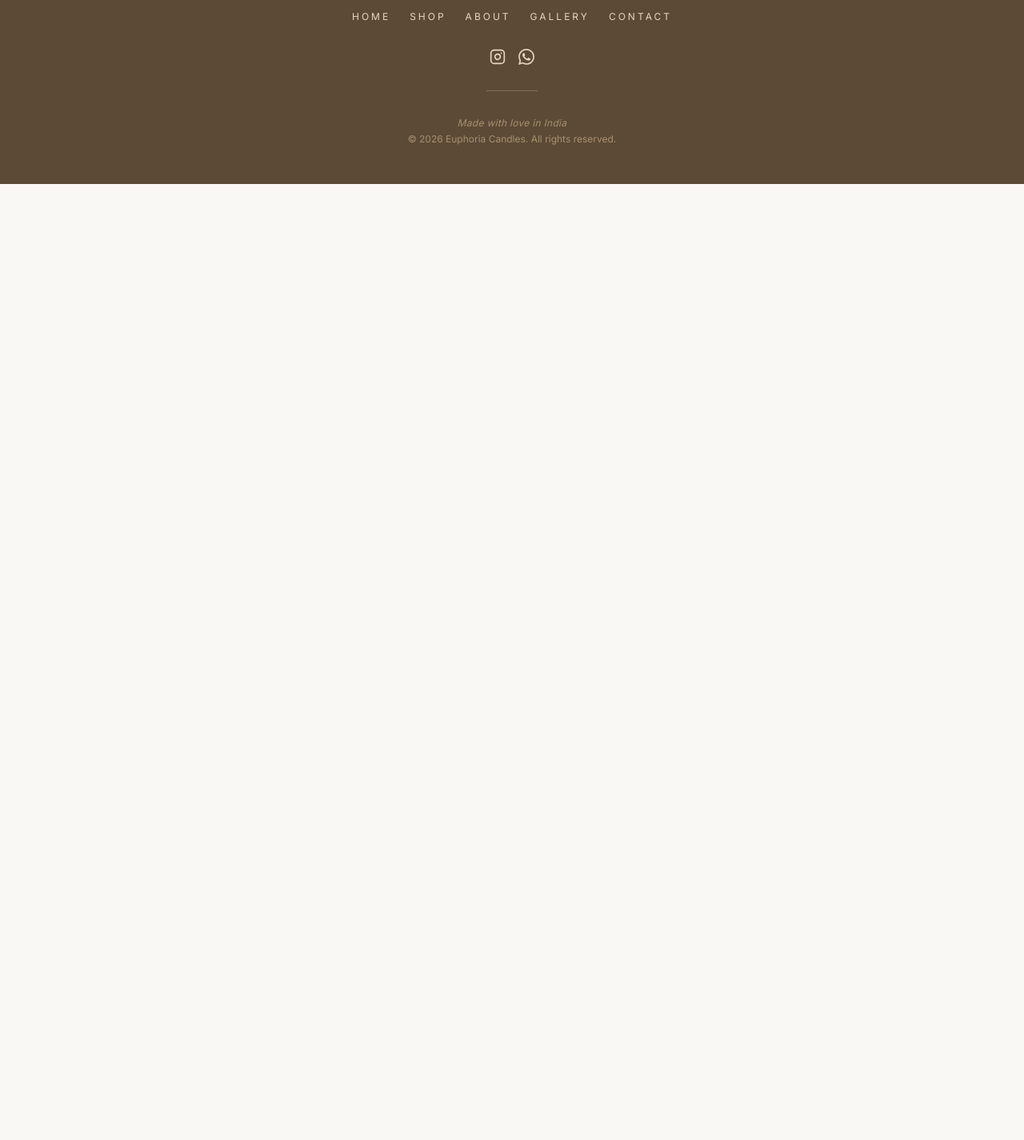
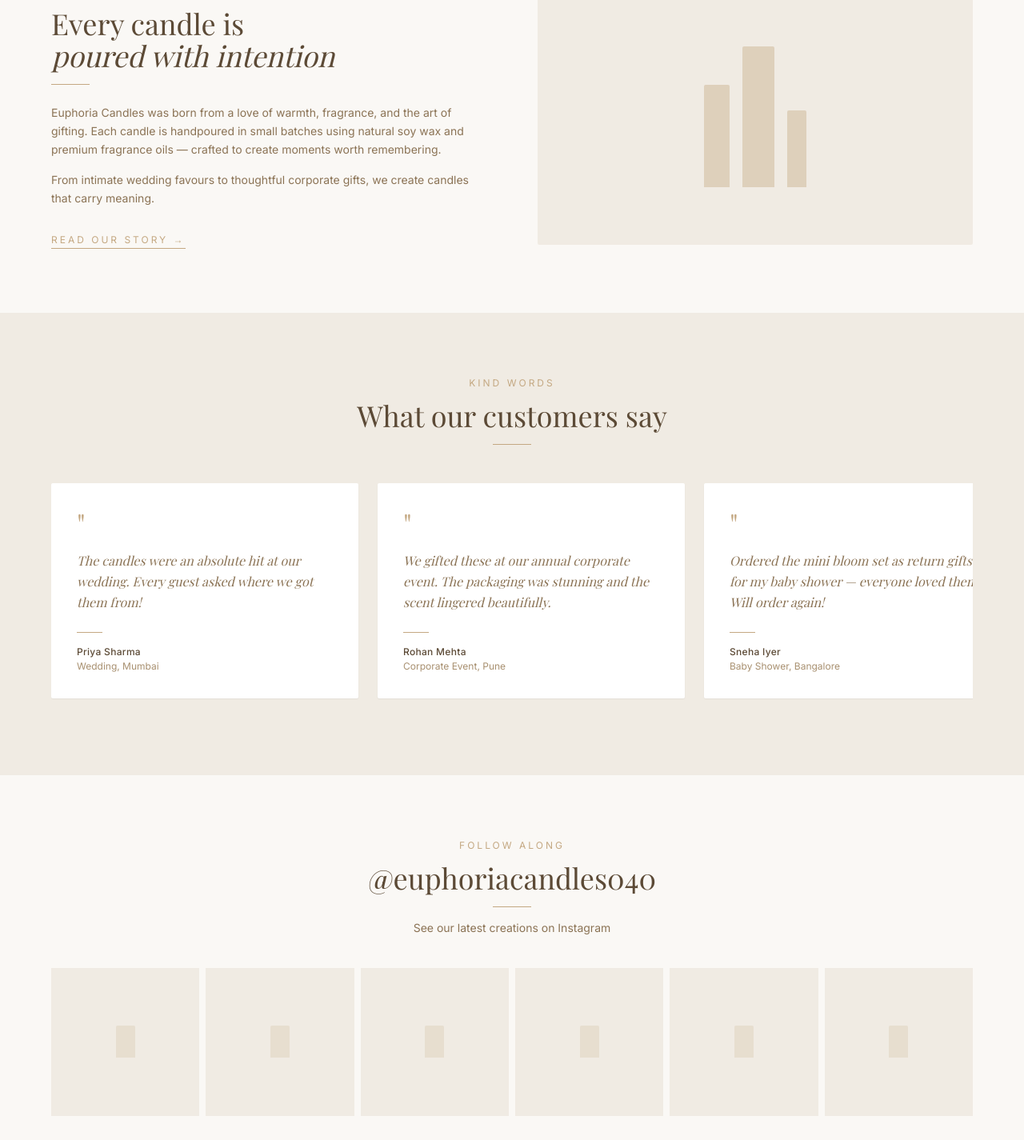
Before and after one commit to BhumanPandita/euphoria-candles, a React (Vite) app: page / in a window 1280 px wide. Shown: the part 2220-3645 px from the top of the page at 80% size. Before the commit the page ends 2450 px from the top, so only its background shows below. Built offline with nearby package versions, Linux system fonts and the light colour scheme; a web font is replaced by a local one.

Commit message:
feat: complete Home page with brand story, testimonials, and Instagram strip

```diff
--- a/src/pages/Home.jsx
+++ b/src/pages/Home.jsx
@@ -1,10 +1,14 @@
 import { motion } from 'framer-motion'
 import { Link } from 'react-router-dom'
+import { Instagram } from 'lucide-react'
 import SectionTitle from '../components/ui/SectionTitle'
 import CategoryCard from '../components/ui/CategoryCard'
 import ProductCard from '../components/ui/ProductCard'
+import TestimonialCard from '../components/ui/TestimonialCard'
 import { categories } from '../data/categories'
 import { products } from '../data/products'
+import { testimonials } from '../data/testimonials'
+import { INSTAGRAM_URL } from '../data/constants'
 
 const fadeUp = {
   hidden: { opacity: 0, y: 32 },
@@ -110,12 +114,99 @@ function FeaturedProducts() {
   )
 }
 
+function BrandStory() {
+  return (
+    <section className="py-20 px-6 bg-cream">
+      <div className="max-w-6xl mx-auto grid md:grid-cols-2 gap-16 items-center">
+        <motion.div variants={fadeUp} initial="hidden" whileInView="visible" viewport={{ once: true }}>
+          <SectionTitle eyebrow="Our story" heading={<>Every candle is<br /><em>poured with intention</em></>} />
+          <p className="font-sans text-sm text-brown-mid leading-relaxed mt-6">
+            Euphoria Candles was born from a love of warmth, fragrance, and the art of gifting. Each candle is
+            handpoured in small batches using natural soy wax and premium fragrance oils — crafted to create
+            moments worth remembering.
+          </p>
+          <p className="font-sans text-sm text-brown-mid leading-relaxed mt-4">
+            From intimate wedding favours to thoughtful corporate gifts, we create candles that carry meaning.
+          </p>
+          <Link
+            to="/about"
+            className="inline-block mt-8 font-sans text-xs tracking-widest uppercase text-gold border-b border-gold pb-0.5 hover:text-brown-deep hover:border-brown-deep transition-colors duration-200"
+          >
+            Read our story →
+          </Link>
+        </motion.div>
+        <motion.div
+          variants={fadeUp}
+          initial="hidden"
+          whileInView="visible"
+          viewport={{ once: true }}
+          className="h-80 bg-linen rounded-sm flex items-center justify-center"
+        >
+          <div className="flex gap-4 items-end opacity-40">
+            <div className="w-8 h-32 bg-gold rounded-t-sm" />
+            <div className="w-10 h-44 bg-gold rounded-t-sm" />
+            <div className="w-6 h-24 bg-gold rounded-t-sm" />
+          </div>
+        </motion.div>
+      </div>
+    </section>
+  )
+}
+
+function Testimonials() {
+  return (
+    <section className="py-20 px-6 bg-linen overflow-hidden">
+      <div className="max-w-6xl mx-auto">
+        <motion.div variants={fadeUp} initial="hidden" whileInView="visible" viewport={{ once: true }}>
+          <SectionTitle eyebrow="Kind words" heading="What our customers say" center />
+        </motion.div>
+        <div className="flex gap-6 mt-12 overflow-x-auto pb-4 scrollbar-hide">
+          {testimonials.map((t) => (
+            <TestimonialCard key={t.id} testimonial={t} className="min-w-72 max-w-sm flex-shrink-0" />
+          ))}
+        </div>
+      </div>
+    </section>
+  )
+}
+
+function InstagramStrip() {
+  return (
+    <section className="py-20 px-6 bg-cream">
+      <div className="max-w-6xl mx-auto text-center">
+        <motion.div variants={fadeUp} initial="hidden" whileInView="visible" viewport={{ once: true }}>
+          <SectionTitle eyebrow="Follow along" heading="@euphoriacandles040" center />
+          <p className="font-sans text-sm text-brown-mid mt-4 mb-10">See our latest creations on Instagram</p>
+        </motion.div>
+        <div className="grid grid-cols-3 md:grid-cols-6 gap-2 mb-8">
+          {Array.from({ length: 6 }).map((_, i) => (
+            <div key={i} className="aspect-square bg-linen flex items-center justify-center">
+              <div className="w-6 h-10 bg-gold opacity-20 rounded-t-sm" />
+            </div>
+          ))}
+        </div>
+        <a
+          href={INSTAGRAM_URL}
+          target="_blank"
+          rel="noreferrer"
+          className="inline-flex items-center gap-2 font-sans text-xs tracking-widest uppercase border border-gold text-gold px-8 py-4 hover:bg-gold hover:text-cream transition-colors duration-200"
+        >
+          <Instagram size={14} /> Follow on Instagram
+        </a>
+      </div>
+    </section>
+  )
+}
+
 export default function Home() {
   return (
     <div>
       <Hero />
       <FeaturedCategories />
       <FeaturedProducts />
+      <BrandStory />
+      <Testimonials />
+      <InstagramStrip />
     </div>
   )
 }
```
